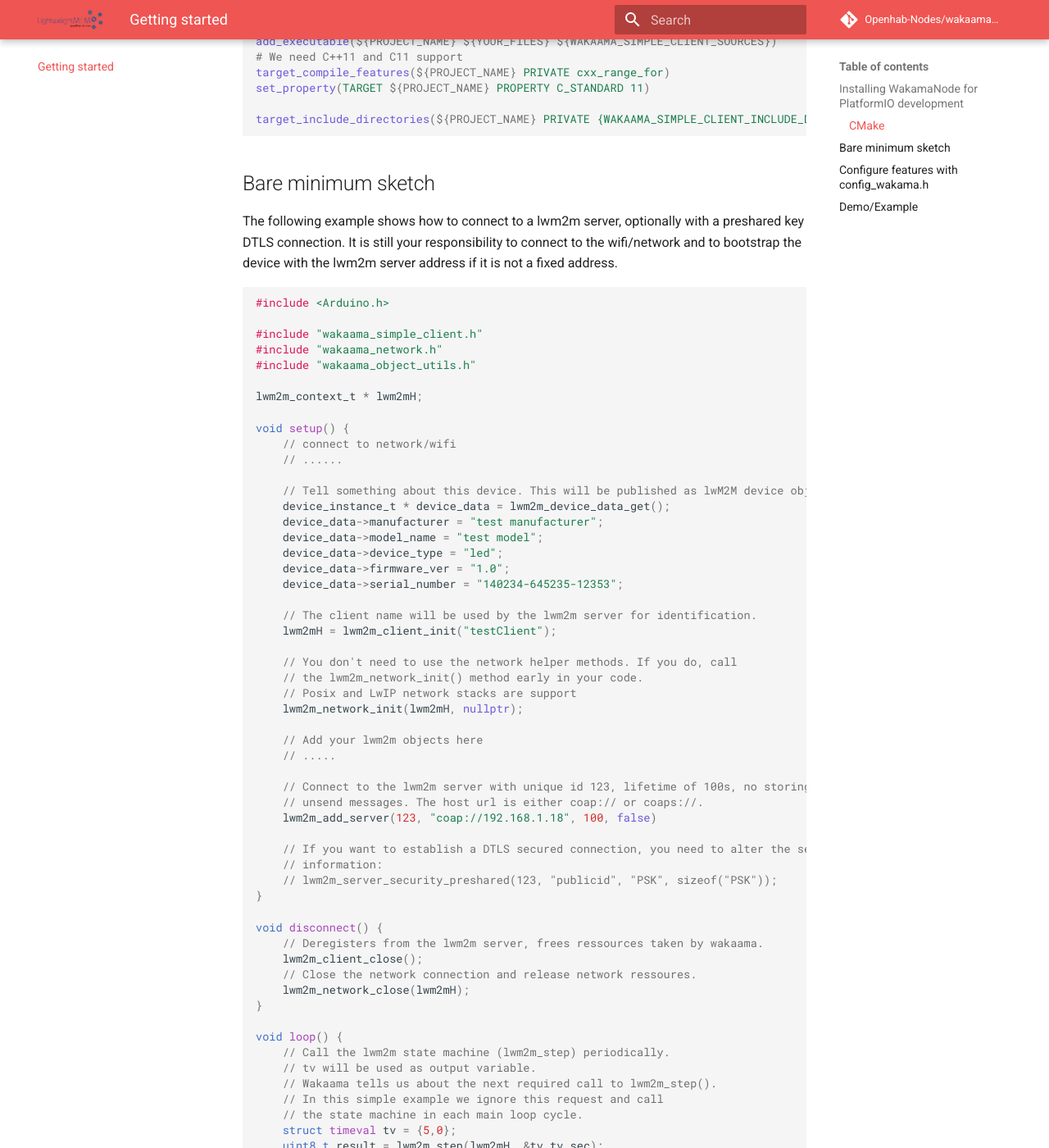
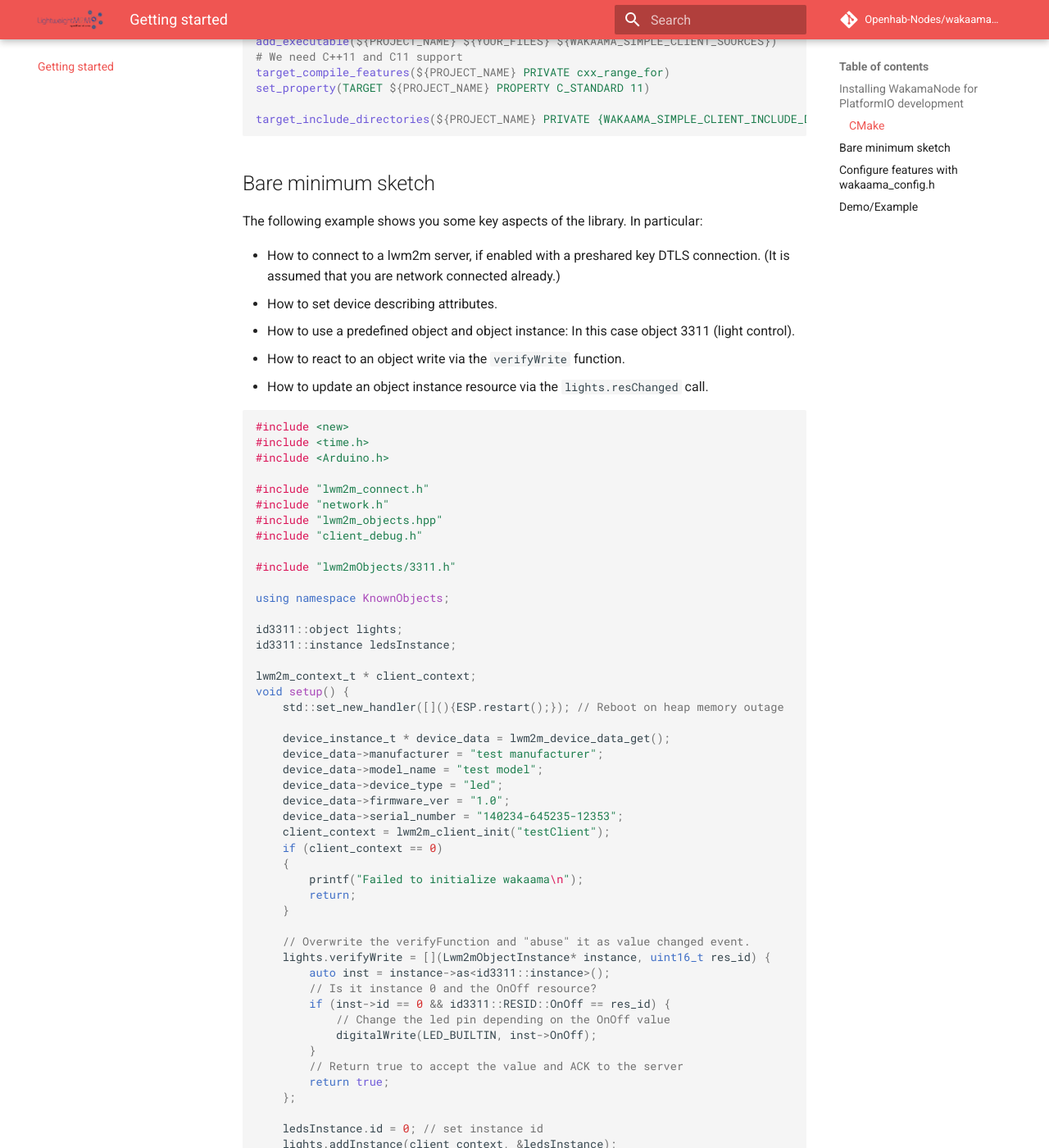
Before and after one commit to smartheim/wakaamaNode, an MkDocs documentation site: the page built from docs/quickstart/getting-started.md, in a window 1280 px wide and 1400 px high, scrolled down 1089 px. Shown: the whole window at 82% size. Built offline with MkDocs 1.6.1 and Material for MkDocs 9.7.7, drawn with Linux system fonts in a browser that asks for light colours; comment, search, counter and statistics services are not loaded; old or Windows-style settings are respelled for this version of MkDocs; some of the changed text lies outside the part shown.

Commit message:
Improve documentation
Signed-off-by: David Gräff <david.graeff@web.de>

````diff
--- a/docs/quickstart/getting-started.md
+++ b/docs/quickstart/getting-started.md
@@ -46,78 +46,121 @@ target_include_directories(${PROJECT_NAME} PRIVATE {WAKAAMA_SIMPLE_CLIENT_INCLUD
 
 ## Bare minimum sketch
 
-The following example shows how to connect to a lwm2m server, optionally with
-a preshared key DTLS connection. It is still your responsibility to connect to the
-wifi/network and to bootstrap the device with the lwm2m server address if it is not a fixed address.
+The following example shows you some key aspects of the library. In particular:
 
+* How to connect to a lwm2m server, if enabled with a preshared key DTLS connection. (It is assumed that you are network connected already.)
+* How to set device describing attributes.
+* How to use a predefined object and object instance: In this case object 3311 (light control).
+* How to react to an object write via the `verifyWrite` function.
+* How to update an object instance resource via the `lights.resChanged` call.
 
 ```cpp
+#include <new>
+#include <time.h>
 #include <Arduino.h>
 
-#include "wakaama_simple_client.h"
-#include "wakaama_network.h"
-#include "wakaama_object_utils.h"
+#include "lwm2m_connect.h"
+#include "network.h"
+#include "lwm2m_objects.hpp"
+#include "client_debug.h"
 
-lwm2m_context_t * lwm2mH;
+#include "lwm2mObjects/3311.h"
 
+using namespace KnownObjects;
+
+id3311::object lights;
+id3311::instance ledsInstance;
+
+lwm2m_context_t * client_context;
 void setup() {
-    // connect to network/wifi
-    // ......
+    std::set_new_handler([](){ESP.restart();}); // Reboot on heap memory outage
 
-    // Tell something about this device. This will be published as lwM2M device object (#3).
     device_instance_t * device_data = lwm2m_device_data_get();
     device_data->manufacturer = "test manufacturer";
     device_data->model_name = "test model";
     device_data->device_type = "led";
     device_data->firmware_ver = "1.0";
     device_data->serial_number = "140234-645235-12353";
+    client_context = lwm2m_client_init("testClient");
+    if (client_context == 0)
+    {
+        printf("Failed to initialize wakaama\n");
+        return;
+    }
 
-    // The client name will be used by the lwm2m server for identification.
-    lwm2mH = lwm2m_client_init("testClient");
+    // Overwrite the verifyFunction and "abuse" it as value changed event.
+    lights.verifyWrite = [](Lwm2mObjectInstance* instance, uint16_t res_id) {
+        auto inst = instance->as<id3311::instance>();
+        // Is it instance 0 and the OnOff resource?
+        if (inst->id == 0 && id3311::RESID::OnOff == res_id) {
+            // Change the led pin depending on the OnOff value
+            digitalWrite(LED_BUILTIN, inst->OnOff);
+        }
+        // Return true to accept the value and ACK to the server
+        return true;
+    };
 
-    // You don't need to use the network helper methods. If you do, call
-    // the lwm2m_network_init() method early in your code.
-    // Posix and LwIP network stacks are support
-    lwm2m_network_init(lwm2mH, nullptr);
+    ledsInstance.id = 0; // set instance id
+    lights.addInstance(client_context, &ledsInstance);
+    lights.registerObject(client_context, false);
 
-    // Add your lwm2m objects here
-    // .....
+    // Initialize the LED_BUILTIN pin as an output
+    pinMode(LED_BUILTIN, OUTPUT);
+
+    // Wait for network to connect
+
+    // Init lwm2m network
+    uint8_t bound_sockets = lwm2m_network_init(client_context, NULL);
+    if (bound_sockets == 0)
+        printf("Failed to open socket\n");
 
     // Connect to the lwm2m server with unique id 123, lifetime of 100s, no storing of
     // unsend messages. The host url is either coap:// or coaps://.
-    lwm2m_add_server(123, "coap://192.168.1.18", 100, false)
+    lwm2m_add_server(123, "coap://192.168.1.18", 100, false);
 
-    // If you want to establish a DTLS secured connection, you need to alter the security
-    // information:
-    // lwm2m_server_security_preshared(123, "publicid", "PSK", sizeof("PSK"));
+    // Enter your DTLS secured connection information
+    #ifdef LWM2M_WITH_DTLS
+    lwm2m_server_security_preshared(123, "publicid", "PSK", sizeof("PSK"));
+    #endif
 }
 
-void disconnect() {
+// Toggle the led with a button press and inform the lwm2m server about the new state
+void push_button_pressed(bool newState) {
+    ledsInstance.OnOff = newState;
+    digitalWrite(LED_BUILTIN, ledsInstance.OnOff);
+    lights.resChanged(client_context, ledsInstance.id, (uint16_t)id3311::RESID::OnOff);
+}
+
+// If you want to disconnect from the network, you should be so kind and let the lwm2m server know.
+void disconnect_from_lwm2m_server() {
     // Deregisters from the lwm2m server, frees ressources taken by wakaama.
     lwm2m_client_close();
     // Close the network connection and release network ressoures.
-    lwm2m_network_close(lwm2mH);
+    lwm2m_network_close(client_context);
 }
 
 void loop() {
-    // Call the lwm2m state machine (lwm2m_step) periodically.
-    // tv will be used as output variable.
-    // Wakaama tells us about the next required call to lwm2m_step().
-    // In this simple example we ignore this request and call
-    // the state machine in each main loop cycle.
-    struct timeval tv = {5,0};
-    uint8_t result = lwm2m_step(lwm2mH, &tv.tv_sec);
+    time_t tv_sec;
 
-    // let the network stack do its thing.
-    lwm2m_network_process(lwm2mH);
+    uint8_t result = lwm2m_step(client_context, &tv_sec);
+    if (result == COAP_503_SERVICE_UNAVAILABLE) {
+        // No server found so far
+    } else if (result != 0) {
+        // Unexpected error
+        printf("lwm2m_step() failed: 0x%X\n", result);
+        print_state(client_context);
+    }
+
+    lwm2m_network_process(client_context);
 }
+
 ```
 
-## Configure features with config_wakama.h
+## Configure features with wakaama_config.h
 
 Copy the
-[<img src="../../assets/github.png" style="width:20px"> examples/nodemcu_with_led_object/src/config_wakama.h](https://github.com/Openhab-Nodes/wakaamaNode/blob/master/examples/nodemcu_with_led_object/src/config_wakama.h)
-file to your project or create a `config_wakama.h` file in your project source directory with the following
+[<img src="../../assets/github.png" style="width:20px"> examples/nodemcu_with_led_object/src/wakaama_config.h](https://github.com/Openhab-Nodes/wakaamaNode/blob/master/examples/nodemcu_with_led_object/src/wakaama_config.h)
+file to your project or create a `wakaama_config.h` file in your project source directory with the following
 content:
 
 ```cpp
@@ -160,5 +203,5 @@ Edit the file to your needs, by commenting out unwanted features.
 An example for the ESP8266 and for linux/windows is located in
 [<img src="../../assets/github.png" style="width:20px"> src/examples](https://github.com/Openhab-Nodes/wakaamaNode/blob/master/src/examples).
 
-* Execute ``pio run -e esp01`` or ``pio run -e nodemcu`` to compile an example with a simple l2mwm object (res id 1024) with a boolean state ressource at ID 0. True/False switches the BUILTIN_LED on/off. Use ``pio run -e esp01 -t upload`` to upload the example.
+* Execute ``pio run -e esp01`` or ``pio run -e nodemcu`` to compile an example with a predefined lwm2m object (the light control object) to switch the built-in led. Use ``pio run -e esp01 -t upload`` to upload the example.
 * Execute ``pio run -e native`` to compile a linux/windows compatible example for switching on/off the current monitor screen. The firmware provides a lwm2m object (res id 1024) with a boolean state ressource at ID 0 for switching the screen on/off. At ID 1 there a read only string ressource which states the host name and at ID 2 there is a read only "name" string ressource.
````
Also changed, not shown: docs/api/objects-registry.md (+5 -4 lines), 1 other file.
